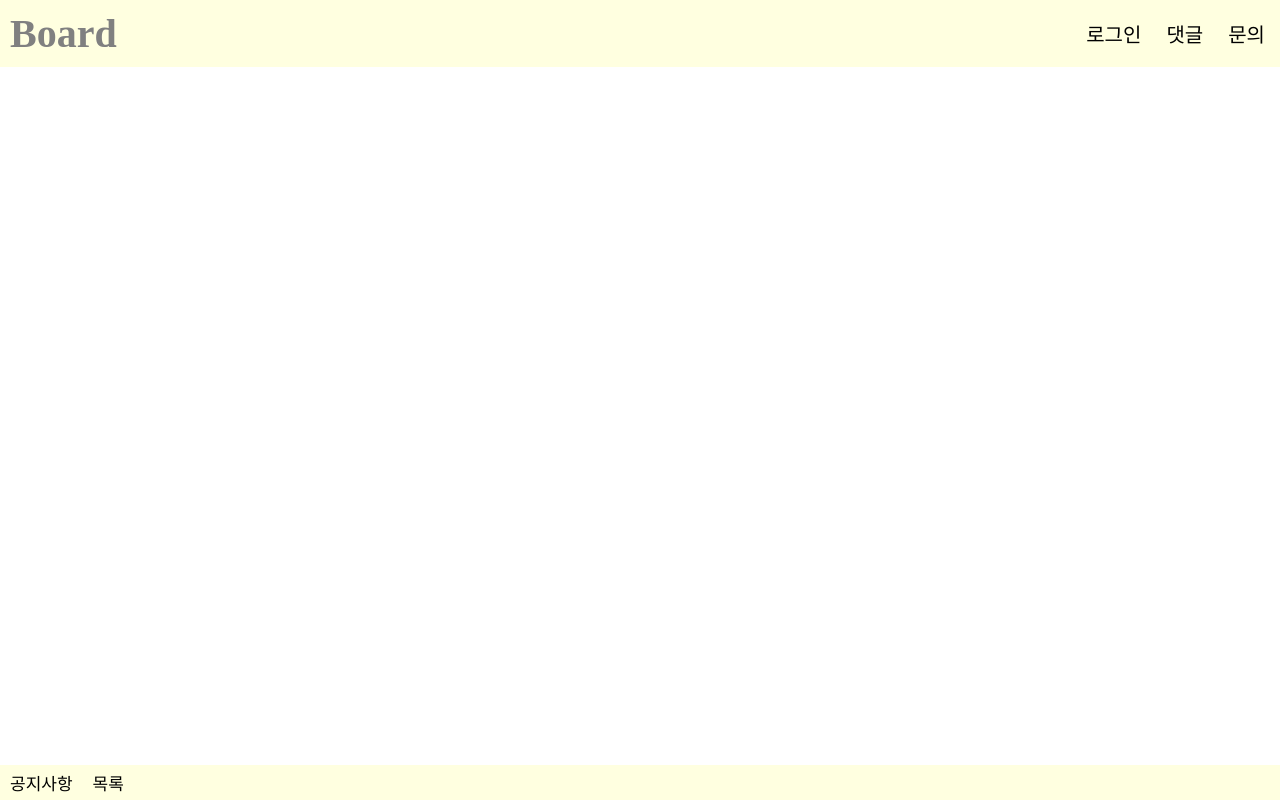
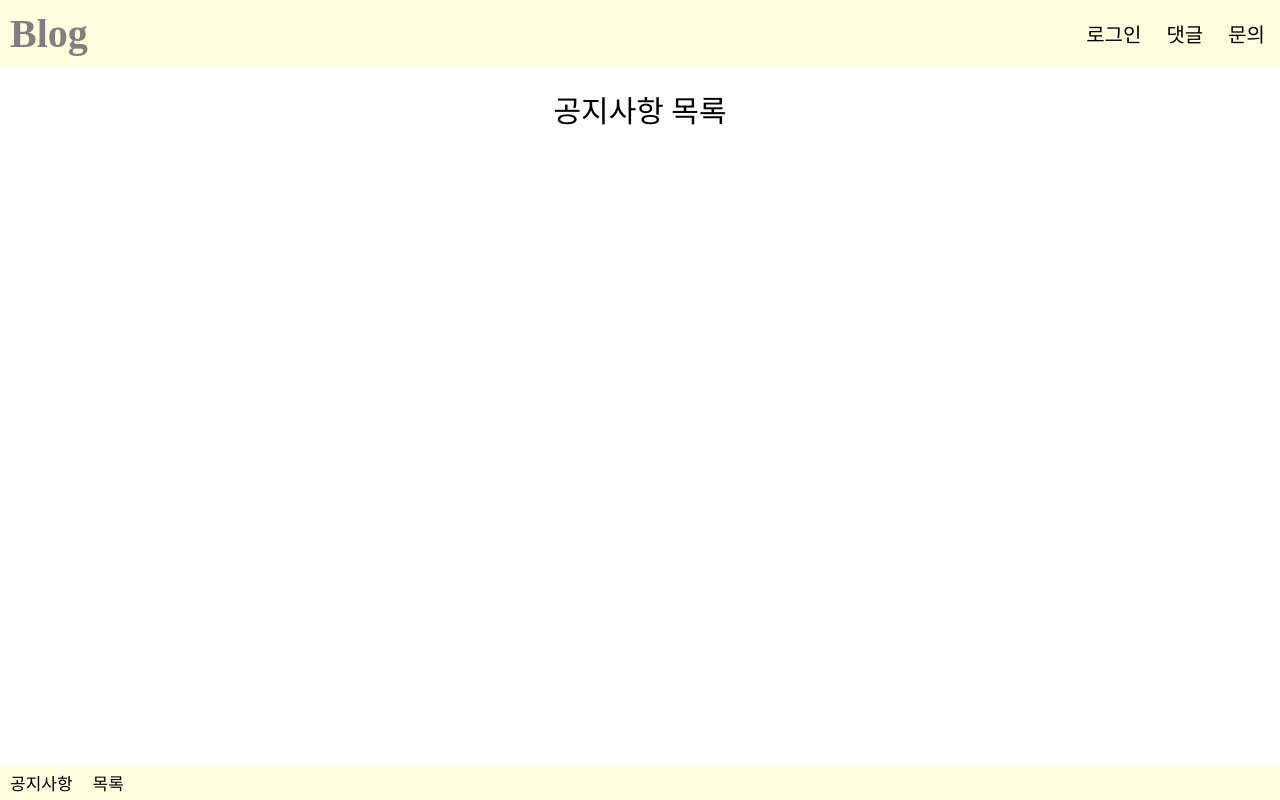
Before and after one commit to sunjaehi/pan, a React (Create React App) app: page /Reviewpage in a window 1280 px wide. Built offline with nearby package versions, Linux system fonts and the light colour scheme; a web font is replaced by a local one.

Commit message:
feat : ReviewPage 생성

```diff
--- a/src/App.js
+++ b/src/App.js
@@ -19,7 +19,7 @@ function App() {
       <Routes>
        <Route path="/" element={<HomePage/>}></Route>
         <Route path="comment-page" element={<CommentPage />} />
-        <Route path="review-page" element={<ReviewPage />} />
+        <Route path="Reviewpage" element={<ReviewPage />} />
         <Route path="NoticePage" element={<NoticePage />} />
         <Route path="LoginPage" element={<LoginPage />}/>
         <Route path="bod/:bodId" element={<BodPage />} />
--- a/src/component/Header.jsx
+++ b/src/component/Header.jsx
@@ -37,7 +37,7 @@ function Header() {
 
     return (
         <MainTitle to="/">
-            Board
+            Blog
             <Categories>
                 <Linnk to="LoginPage">로그인</Linnk>
                 <Linnk to="CommentPage">댓글</Linnk>
--- a/src/page/ReviewPage.jsx
+++ b/src/page/ReviewPage.jsx
@@ -1,6 +1,23 @@
 import React, { useState } from "react";
+import styled from "styled-components";
+import Button from "../ui/Button";
+import { useNavigate } from "react-router-dom";
+
+const Title = styled.div`
+    font-size:30px;
+    display:flex;
+    margin-top:20px;
+    justify-content:center;
+    align-items:center;
+`;
 
 function ReviewPage() {
+    const navigate = useNavigate();
+    return (
+        <Title>공지사항 목록</Title>
+
+    )
+
 
 }
 export default ReviewPage;
--- a/src/ui/Button.jsx
+++ b/src/ui/Button.jsx
@@ -12,7 +12,7 @@ const StyledButton=styled.button`
     border-radius:8px;
     cursor:pointer;
     background: #fff8dc;
-    width:100px;
+    width:150px;
     height:40px;
     margin-bottom :10px;
     display:flex;
```
